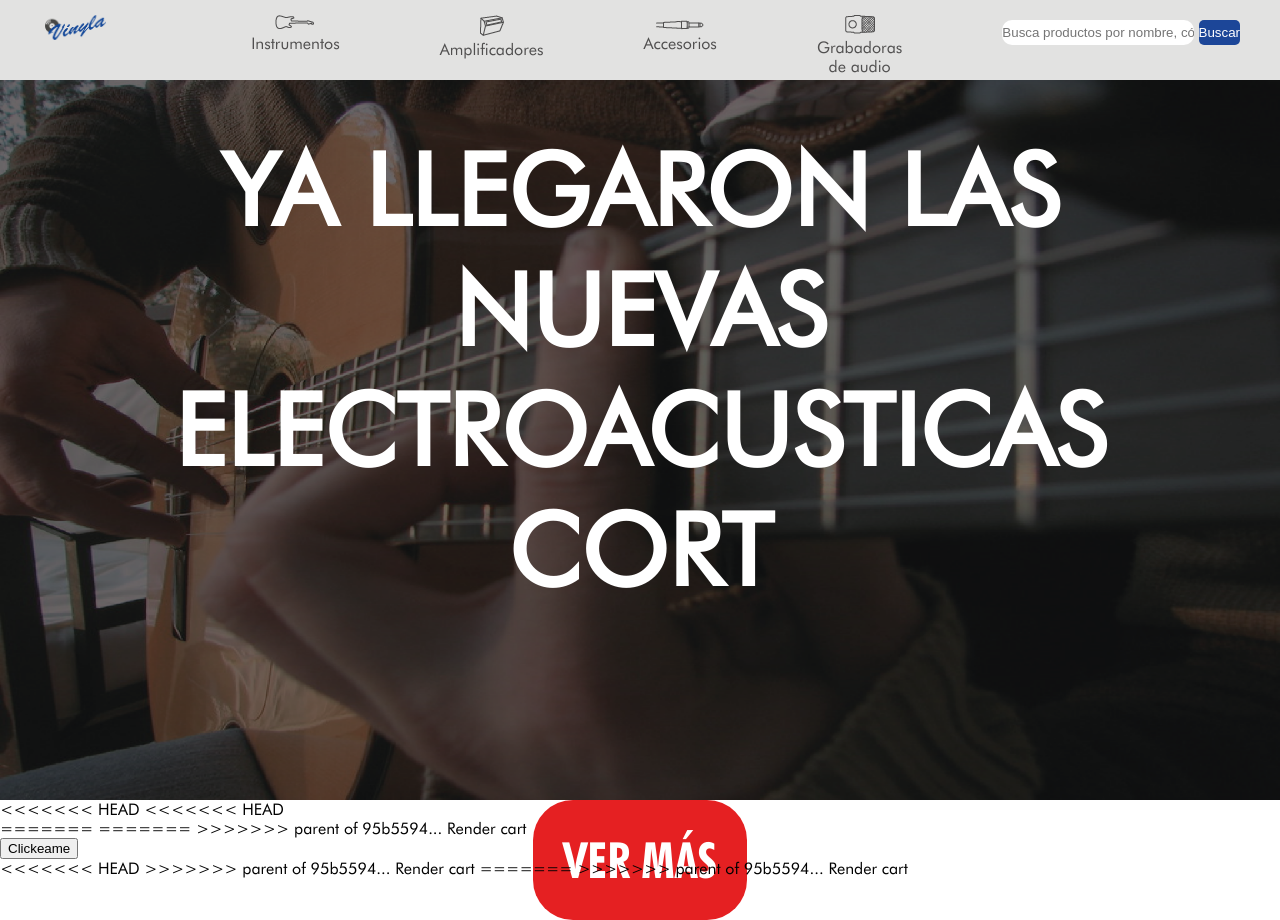
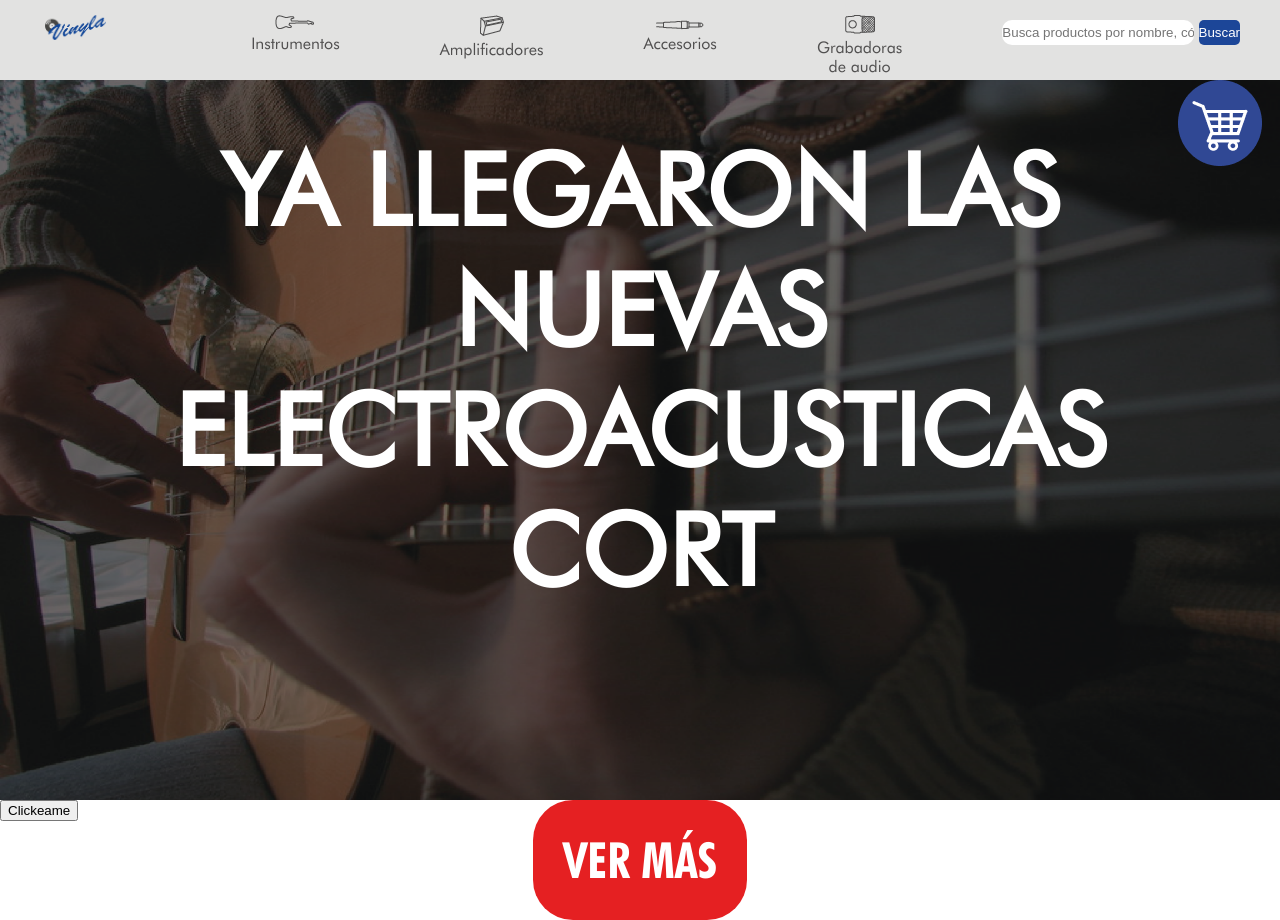
Before and after one commit to luviv/Taller2-ProgramacionWeb, a Node server app: page /api/cart in a window 1280 px wide. Run offline with Node 20, Linux system fonts and the light colour scheme; data that the repository does not hold is empty; some libraries are stand-ins or nearby versions.

Commit message:
Fixed again

```diff
--- a/public/scripts/cart.js
+++ b/public/scripts/cart.js
@@ -1,4 +1,4 @@
-function handleLoad() {
+
     var btn = document.querySelectorAll('.productsbuy__btn');
     var cartSize = document.querySelector('.countsize');
 
@@ -21,10 +21,5 @@
                 console.log(data);
                 cartSize.innerHTML = data.cartSize;
             });
-
-
         });
     });
-}
-
-window.addEventListener('load', handleLoad);
--- a/public/styles/main.css
+++ b/public/styles/main.css
@@ -1,4 +1,3 @@
-/* No CSS *//*# sourceMappingURL=main.css.map */
 @font-face{
     font-family: "Futura Book font";
     src: url(/media/Futura\ Book\ font.ttf);
@@ -133,3 +132,30 @@
     padding: 20px 10px 20px 10px;
     background-color: rgb(226, 226, 225);
 }
+
+.btn_cart {
+    width: 100%;
+    display: block;
+    position: fixed;
+    z-index: 1000;
+    justify-content: flex-end;
+    align-content: flex-end;
+
+}
+
+.btn_cart img {
+    justify-content: flex-end;
+    align-content: flex-end;
+    padding: 0px 0px 0px 92vw;
+    margin: 0px;
+    position: fixed;
+}
+
+.btn_cart p {
+    padding: 0px 0px 10px 94.2vw;
+    margin: 0px;
+    font-size: 25px;
+    position: fixed;
+    color: white;
+
+}
--- a/routes.js
+++ b/routes.js
@@ -63,6 +63,29 @@
 
    });
 
+   app.get('/cart', (request, response) => {
+
+    // buscamos todos los productos
+    var listCopy = cartList.slice();
+    var price=0;
+    var cantidad2=0;
+    if(listCopy!=null){
+        for(var i=0;i<listCopy.length;i++){
+            price+=listCopy[i].price*listCopy[i].cantidad;
+
+        }
+    }
+
+    const context={
+        products:listCopy,
+        total:price,
+    }
+
+
+    response.render('cart',context);
+
+})
+
    app.post('/api/cart', (request, response) => {
        const products = db.collection('cart');
        products.find({})
@@ -85,47 +108,6 @@
             });
         });
    });
-
-   app.delete('/api/cart', (request, response) => {
-        let number = request.body.id;
-        var listCopy = cartList.slice();
-
-        listCopy.forEach((c)=>{
-            if(number == c.id){
-                listCopy.splice(c, 1);
-            }
-        });
-
-   });
-
-   app.post('/api/cart/:id', (request,response)=>{
-    var id = request.params.id;
-
-    var listCopy = cartList.slice();
-
-
-    var index=listCopy.length;
-    for(var c=0;c<listCopy.length;c++){
-        if(request.params.id.toString()===listCopy[c]._id.toString()){
-            cartList.splice(c,1);
-        }
-    }
-
-    var price=0;
-    if(listCopy!=null){
-        for(var i=0;i<listCopy.length;i++){
-            price+=listCopy[i].price*listCopy[i].cantidad;
-
-        }
-    }
-
-    response.send({
-        totalCount: "TOTAL $"+price,
-    });
-
-
-
-});
 
    app.get('/products/:id', (request, response) => {
        var id = request.params.id;
@@ -194,7 +176,7 @@
                 }
             }
 
-
+            console.log(cartList.length);
             if(!esId){
                 response.send({
                     message: 'error',
@@ -203,7 +185,7 @@
                 return;
             }
 
-            console.log("hola"+cartList.length);
+
             response.send({
                 cartSize: cartList.length
             });
--- a/views/cart.handlebars
+++ b/views/cart.handlebars
@@ -1,5 +1,3 @@
-<<<<<<< HEAD
-<<<<<<< HEAD
 <div class="cart">
     <div class="list">
         {{#each products}}
@@ -11,17 +9,9 @@
     </div>
     <script src="/scripts/cart.js"></script>
 </div>
-=======
-=======
->>>>>>> parent of 95b5594... Render cart
 <div>
     <p>{{_id}}</p>
     <button data-id="{{_id}}" class="productsbuy__btn">Clickeame</button>
 </div>
 
-<<<<<<< HEAD
 <script src="/scripts/cart.js"></script>
->>>>>>> parent of 95b5594... Render cart
-=======
-<script src="/scripts/cart.js"></script>
->>>>>>> parent of 95b5594... Render cart
--- a/views/layouts/main.handlebars
+++ b/views/layouts/main.handlebars
@@ -21,7 +21,8 @@
             </ul>
         </nav>
     </div>
-    <div class="cartSize">
+    <div class="btn_cart">
+        <a href="/cart"><img src="/media/cart.png" alt="Cart"></a>
         <p class="countsize">{{cartSize}}</p>
     </div>
     <div class="section">
@@ -37,7 +38,7 @@
     </div>
 
     {{{body}}}
-    <script src="/public/scripts/cart.js"></script>
+    <script src="/scripts/cart.js"></script>
     <script src="/scripts/main.js"></script>
 </body>
 </html>
--- a/views/product.handlebars
+++ b/views/product.handlebars
@@ -1,3 +1,8 @@
+<div class="filters">
+    <form action="" method="get">
+        <select name="Ordenar" id=""></select>
+    </form>
+</div>
 <div class="generalproducts">
     {{#each products}}
          <div class="products">
```
